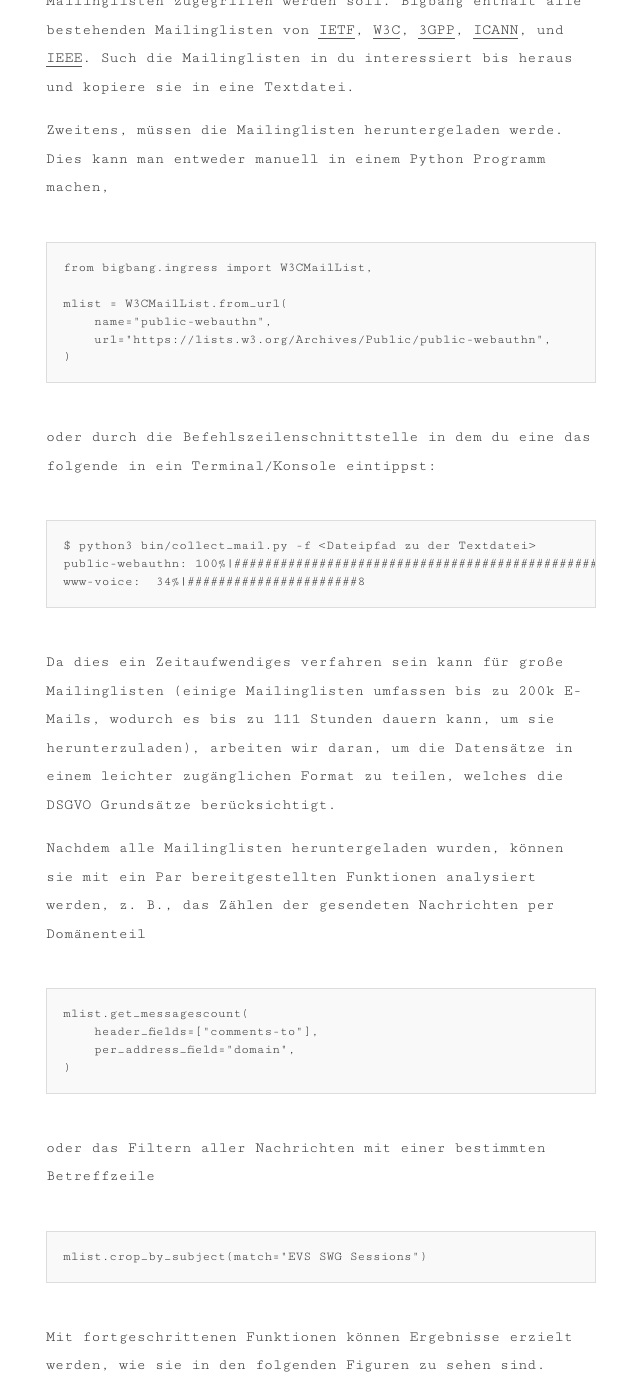
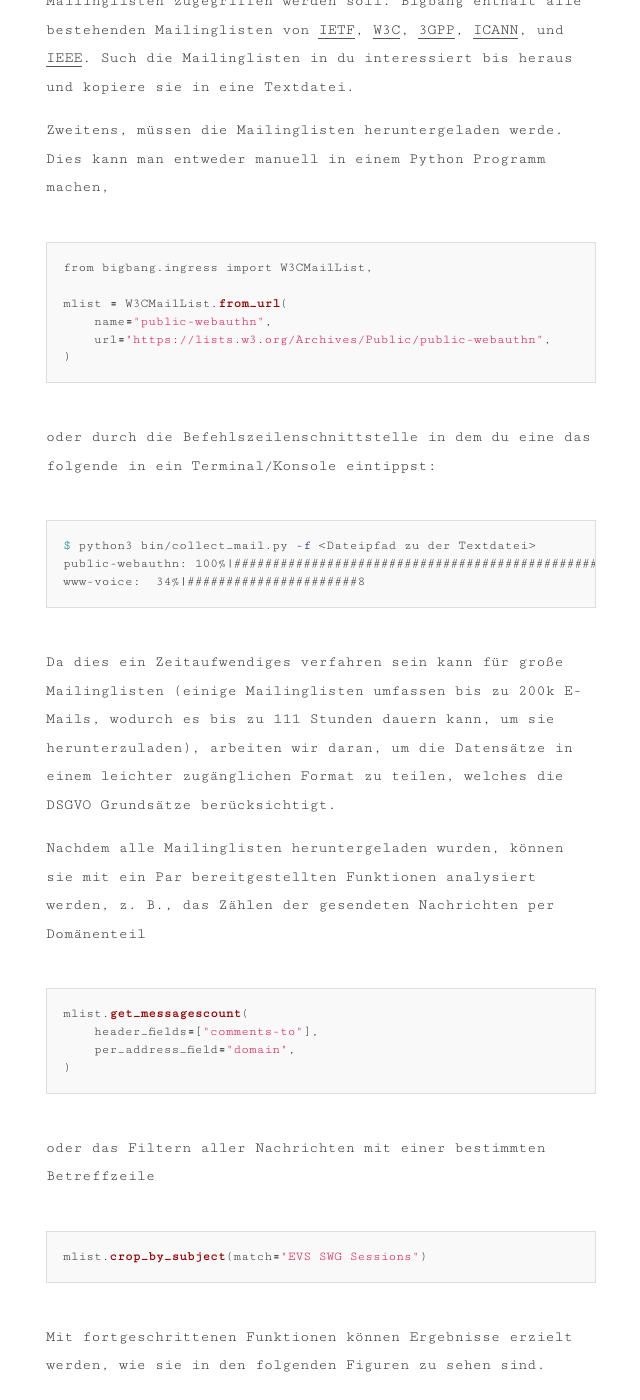
Before and after one commit to Christovis/Christovis.github.io, a Jekyll site: the page built from _blog/2022-02-21-blog-prototypefund.md, in a window 1280 px wide and 1400 px high, scrolled down 2242 px. Shown: the whole window, without its empty margins (319-959 px from the left). Built offline with Jekyll 4.4.1, drawn with Linux system fonts in a browser that asks for light colours.

Commit message:
add code highlighting

````diff
--- a/_blog/2022-02-21-blog-prototypefund.md
+++ b/_blog/2022-02-21-blog-prototypefund.md
@@ -22,7 +22,7 @@ Um BigBang zugänglich zu machen, haben wir die weit verbreitete Programmierspra
 Der Anwendungsablauf von BigBang ist in drei Phasen unterteilt. Erstens, muss man angeben auf welche Mailinglisten zugegriffen werden soll. Bigbang enthält alle bestehenden Mailinglisten von [IETF](https://github.com/datactive/bigbang/blob/main/examples/url_collections/mm.ietf.org.txt), [W3C](https://github.com/datactive/bigbang/blob/main/examples/url_collections/W3C.txt), [3GPP](https://github.com/datactive/bigbang/blob/main/examples/url_collections/listserv.3GPP.txt), [ICANN](https://github.com/datactive/bigbang/blob/main/examples/url_collections/mm.icann.org.txt), und [IEEE](https://github.com/datactive/bigbang/blob/main/examples/url_collections/listserv.IEEE.txt). Such die Mailinglisten in du interessiert bis heraus und kopiere sie in eine Textdatei.
 
 Zweitens, müssen die Mailinglisten heruntergeladen werde. Dies kann man entweder manuell in einem Python Programm machen,
-```
+```python
 from bigbang.ingress import W3CMailList,
 
 mlist = W3CMailList.from_url(
@@ -31,7 +31,7 @@ mlist = W3CMailList.from_url(
 )
 ```
 oder durch die Befehlszeilenschnittstelle in dem du eine das folgende in ein Terminal/Konsole eintippst:
-```
+```bash
 $ python3 bin/collect_mail.py -f <Dateipfad zu der Textdatei>
 public-webauthn: 100%|#######################################################| 17956/17956 [7:58:47<00:00,  1.60s/it]
 www-voice:  34%|######################8                                        | 1408/4128 [38:24<1:16:19,  1.68s/it]
@@ -39,14 +39,14 @@ www-voice:  34%|######################8                                        |
 Da dies ein Zeitaufwendiges verfahren sein kann für große Mailinglisten (einige Mailinglisten umfassen bis zu 200k E-Mails, wodurch es bis zu 111 Stunden dauern kann, um sie herunterzuladen), arbeiten wir daran, um die Datensätze in einem leichter zugänglichen Format zu teilen, welches die DSGVO Grundsätze berücksichtigt.
 
 Nachdem alle Mailinglisten heruntergeladen wurden, können sie mit ein Par bereitgestellten Funktionen analysiert werden, z. B., das Zählen der gesendeten Nachrichten per Domänenteil
-```
+```python
 mlist.get_messagescount(
     header_fields=["comments-to"],
     per_address_field="domain",
 )
 ```
 oder das Filtern aller Nachrichten mit einer bestimmten Betreffzeile
-```
+```python
 mlist.crop_by_subject(match="EVS SWG Sessions")
 ```
 
````
